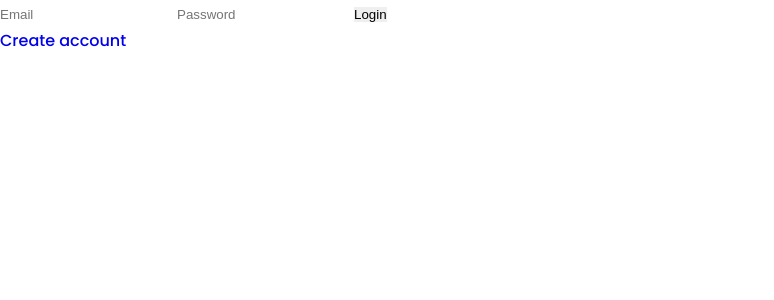
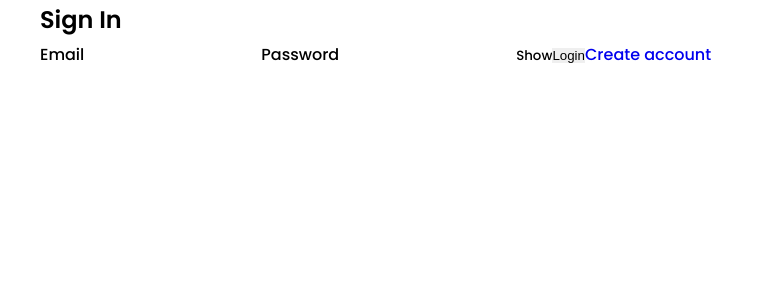
Before and after one commit to Eg-Vostochniy/ecommerce_shoes-shop, a React (Create React App) app in the folder client/: page /login in a window 1280 px wide. Shown: the top 300 px of the page, without its empty margins (0-774 px from the left). Built offline with nearby package versions, Linux system fonts and the light colour scheme.

Commit message:
created login page

```diff
--- a/client/src/Pages/Login.js
+++ b/client/src/Pages/Login.js
@@ -1,17 +1,64 @@
+import { useRef, useState } from 'react'
 import { Link } from 'react-router-dom'
+import { CustomInput } from '../components/CustomInput'
+import { useDispatch } from 'react-redux'
+import { login } from '../redux/actions/Auth'
+import { valid } from '../utils/authValidation'
 
 export const Login = () => {
-  window.scrollTo(0, 0)
+  const [isShowedPassword, setIsShowedPassword] = useState(false)
+  const [validErrs, setValidErrs] = useState([])
+
+  const form = useRef()
+
+  const dispatch = useDispatch()
+
+  const formSubmit = (e) => {
+    e.preventDefault()
+
+    const { errs, errsLength } = valid.login(
+      form.current[0].value,
+      form.current[1].value
+    )
+
+    if (errsLength === 0) {
+      setValidErrs([])
+      dispatch(login(form.current[0].value, form.current[1].value))
+    } else setValidErrs(errs)
+  }
+
   return (
-    <div className=''>
-      <form>
-        <input type='email' placeholder='Email' />
-        <input type='password' placeholder='Password' />
-        <button>Login</button>
-        <p>
-          <Link to='/register'>Create account</Link>
-        </p>
-      </form>
+    <div className='auth login'>
+      <div className='container'>
+        <form onSubmit={formSubmit} ref={form} className='auth__form'>
+          <h2>Sign In</h2>
+          <label className='auth__label email'>
+            <span>Email</span>
+            <CustomInput type='email' name='email' />
+          </label>
+          <label className='auth__label password'>
+            <span>Password</span>
+            <CustomInput
+              type={isShowedPassword ? 'text' : 'password'}
+              name='password'
+            />
+            <small onClick={() => setIsShowedPassword(!isShowedPassword)}>
+              {isShowedPassword ? 'Hide' : 'Show'}
+            </small>
+          </label>
+          <button type='submit'>Login</button>
+          <span className='auth__form-redirect'>
+            <Link to='/register'>Create account</Link>
+          </span>
+          {validErrs.length > 0 && (
+            <div>
+              {validErrs.map((error) => (
+                <div>* {error}</div>
+              ))}
+            </div>
+          )}
+        </form>
+      </div>
     </div>
   )
 }
```
